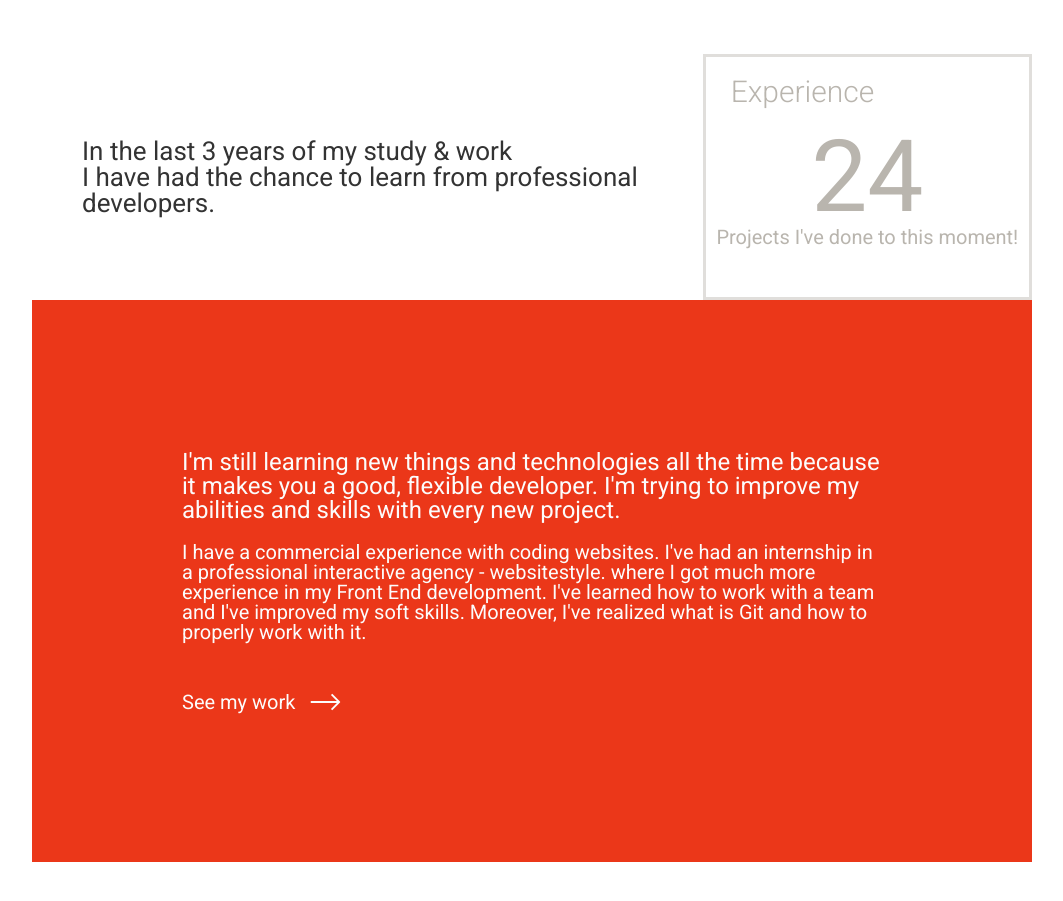
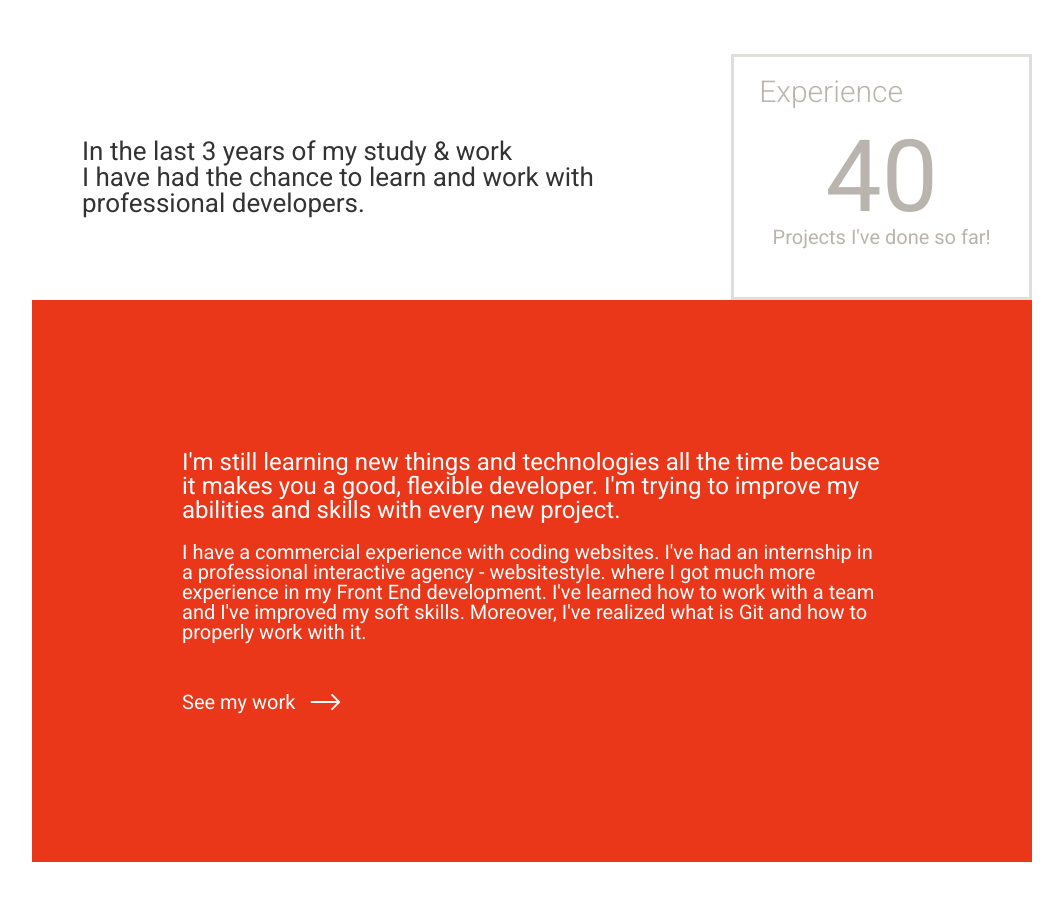
Before and after one commit to Radek-Wawrzyk/Portfolio-Front-End, a Vue app: page /about in a window 1280 px wide. Shown: the part 2160-3061 px from the top of the page, without its empty margins (108-1171 px from the left). Built offline with nearby package versions, Linux system fonts and the light colour scheme.

Commit message:
Refactor - Home component

```diff
--- a/src/Components/About/About.vue
+++ b/src/Components/About/About.vue
@@ -73,13 +73,13 @@
       <section class="about-exp">
         <header class="about-exp-header">
           <h4 class="about-exp-header-title">
-            In the last 3 years of my study & work <br/> I have had the chance to learn from professional developers.
+            In the last 3 years of my study & work <br/> I have had the chance to learn and work with professional developers.
           </h4>
           <div class="about-exp-header-tile">
             <h5 class="about-exp-header-tile-title">Experience</h5>
             <p class="about-exp-header-tile-description">
-              <span>24</span>
-              Projects I've done to this moment!
+              <span>40</span>
+              Projects I've done so far!
             </p>
           </div>
         </header>
--- a/src/Components/Portfolio/Portfolio.vue
+++ b/src/Components/Portfolio/Portfolio.vue
@@ -3,7 +3,7 @@
     <main id="portfolio">
       <header class="portfolio-header">
         <h1 class="portfolio-header-title">
-          I make creative, interesting websites
+          I make creative, interesting projects
         </h1>
         <p class="portfolio-header-description">
           Check out my projects below
--- a/src/Router/router.js
+++ b/src/Router/router.js
@@ -1,6 +1,6 @@
 import Vue from "vue"
 import Router from "vue-router"
-import Home from '../Components/Home/Home.vue'
+import Home from '../Views/Home/Home.vue'
 import About from '../Components/About/About.vue'
 import Contact from '../Components/Contact/Contact.vue'
 import Portfolio from '../Components/Portfolio/Portfolio.vue'
--- a/src/Components/Home/Home.vue
+++ b/src/Views/Home/Home.vue
@@ -119,24 +119,22 @@
 
 <script>
 
-import Footer from "../Footer/Footer"
+import Footer from "../../Components/Footer/Footer";
 
 export default {
   name: "Home",
   components: {
     Footer
   },
-  data() {
-    return {
-      animationStatus: false
-    }
-  },
-  mounted: function () {
+  data: () => ({
+    animationStatus: false
+  }),
+  mounted() {
     setTimeout(() => {
       this.animationStatus = true;
     }, 500)
   }
-}
+};
 
 </script>
 
```
Also changed, not shown: src/Views/Home/Home.scss (renamed from src/Components/Home/Home.scss).
